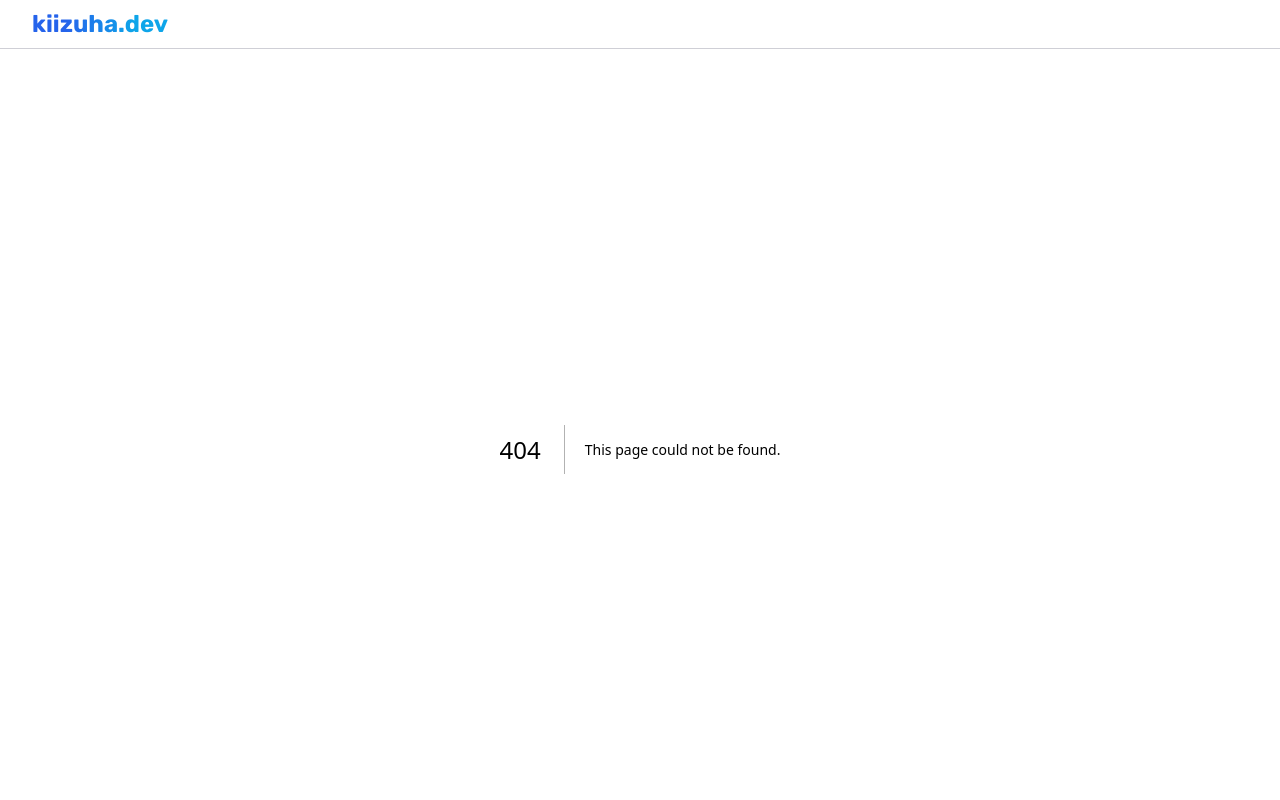
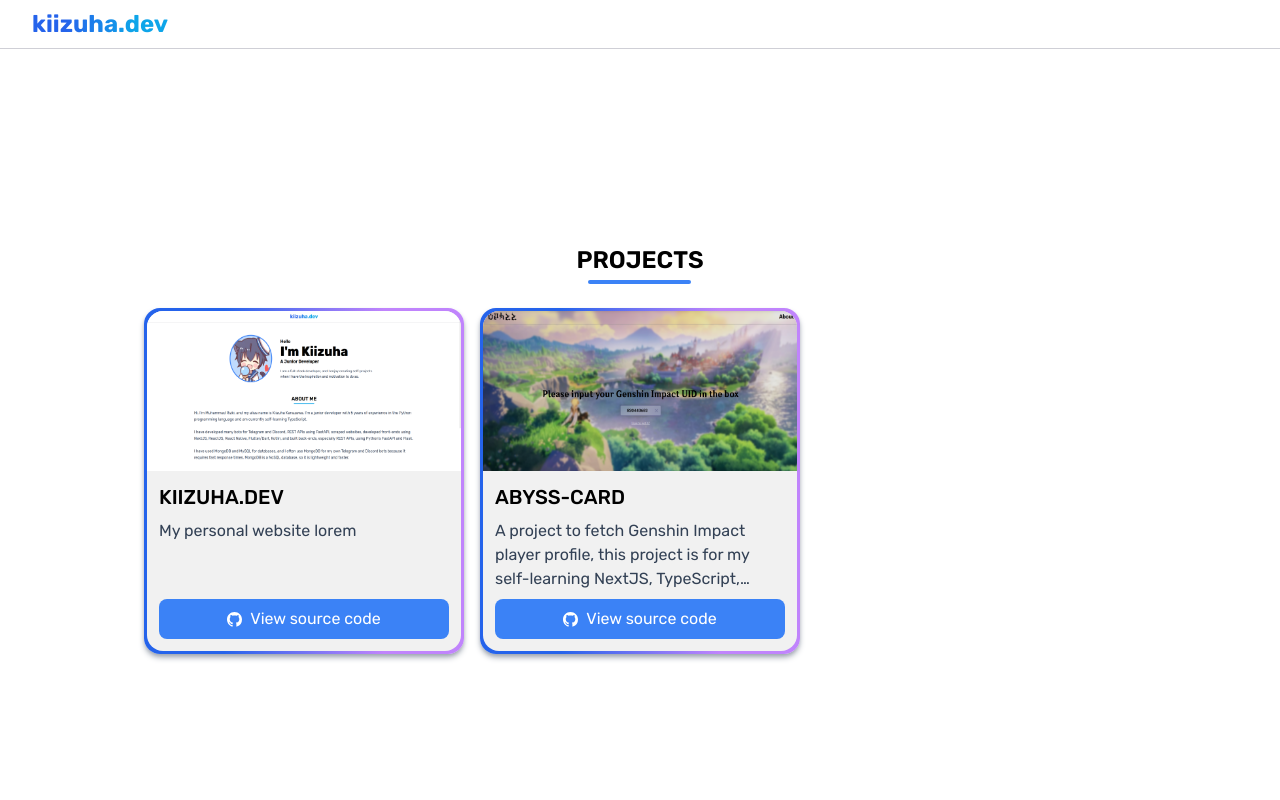
Before and after one commit to rushkii/kiizuha-me, a Next.js app: page /projects in a window 1280 px wide. Before the commit this address had no page. Shown: the top 800 px of the page. Built offline with nearby package versions, Linux system fonts and the light colour scheme.

Commit message:
pages: add a `/projects` endpoint
This endpoint contains all of my projects that was created for myself or
open-source.

Signed-off-by: Muhammad Rizki <kiizuha@gnuweeb.org>

```diff
--- /dev/null
+++ b/pages/projects.tsx
@@ -0,0 +1,48 @@
+import { BsEyeFill, BsGithub } from "react-icons/bs"
+import styles from "@/styles/Custom.module.css";
+import CardImage from "@/components/CardImage";
+import projects from "@/data/projects";
+
+
+const Projects = () => {
+  return (
+    <main className="flex flex-col justify-center items-center min-h-screen py-14 font-rubik">
+      <div className="uppercase relative leading-relaxed sm:before:w-[5.1rem] xl:before:w-[6.4rem] inline-block sm:text-xl xl:text-2xl font-semibold mb-8 before:content-[''] before:absolute before:-bottom-2 before:h-1 before:left-3 before:rounded-md before:bg-blue-500 dark:before:bg-blue-600">
+        Projects
+      </div>
+      <div className="grid grid-cols-1 lg:grid-cols-2 xl:grid-cols-3 gap-4 items-start">
+        {projects.map((key, _) => {
+          return (
+            <div className={`mx-auto flex max-w-screen-sm justify-center ${styles.card}`}>
+              <div className="h-full w-full p-[3px] rounded-2xl bg-gradient-to-r from-blue-600 to-purple-400 dark:from-blue-700 dark:to-purple-700 from-25% to-75% shadow-md shadow-gray-400 hover:shadow-gray-400 dark:shadow-black dark:hover:shadow-black hover:scale-105 transition">
+                <div className="flex h-full w-full items-center justify-center rounded-2xl bg-[#f1f1f1] dark:bg-[#131517]">
+                  <div>
+                    <a href={key.demoLink}>
+                      <div className="relative">
+                        <div><CardImage images={key.imageSrc}/></div>
+                        <div className={`absolute rounded-t-md top-0 bg-[#0000005f] dark:bg-[#00000080] w-full h-full flex flex-col justify-center items-center text-white ${styles.seeProject}`}>
+                          <BsEyeFill size={30}/>
+                          <div className="font-semibold leading-none">See demo</div>
+                        </div>
+                      </div>
+                    </a>
+                    <div className="flex flex-col p-3 space-y-2">
+                      <div className="font-medium text-xl uppercase overflow-hidden truncate">{key.name}</div>
+                      <div className="line-clamp-3 text-slate-700 dark:text-slate-300 h-[4.5rem]">{key.description} lorem</div>
+                      <a href={key.repoLink} className="flex justify-center items-center p-2 bg-blue-500 hover:bg-blue-400 rounded-lg text-white">
+                        <BsGithub size={15}/>
+                        <div className="ml-2">View source code</div>
+                      </a>
+                    </div>
+                  </div>
+                </div>
+              </div>
+            </div>
+          )
+        })}
+      </div>
+    </main>
+  );
+}
+
+export default Projects;
```
